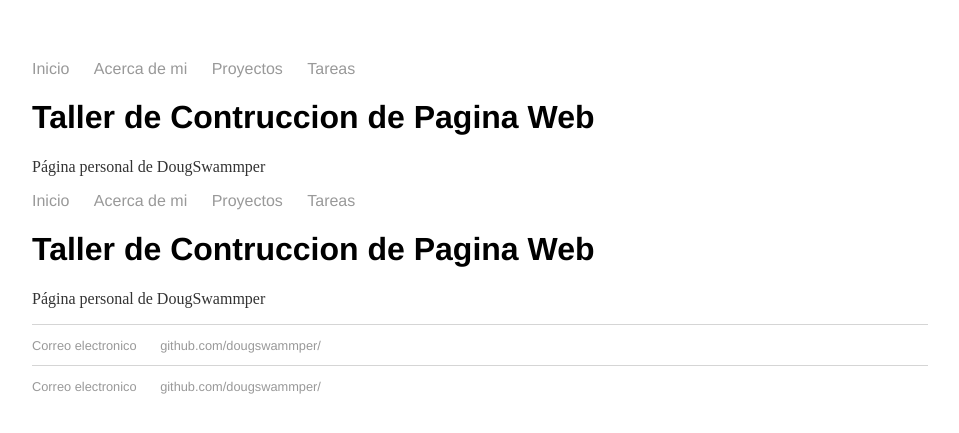
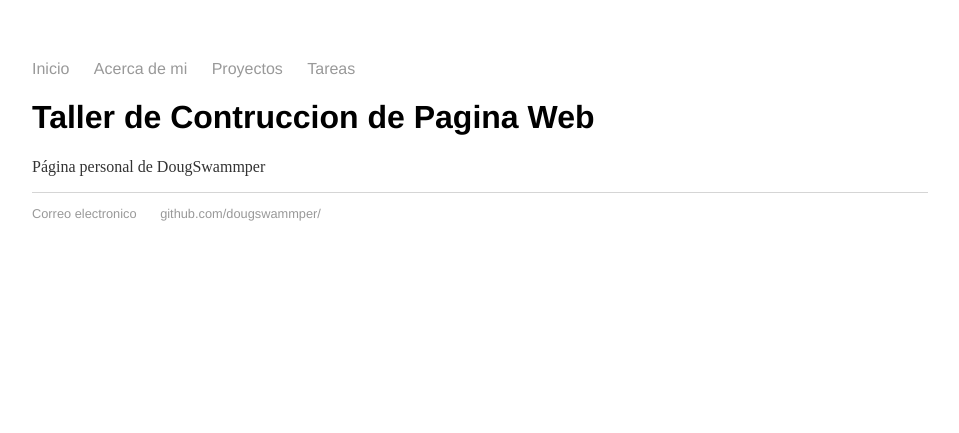
Before and after one commit to DougSwampper/dougswampper.github.io, a Jekyll site: the page built from index.html, in a window 1280 px wide. Shown: the top 433 px of the page, without its empty margins (160-1119 px from the left). Built offline with Jekyll 4.4.1, drawn with Linux system fonts in a browser that asks for light colours.

Commit message:
Update index.html

```diff
--- a/index.html
+++ b/index.html
@@ -5,29 +5,4 @@ title: Ingenieria biomedica
 <div class="blurb">
         <h1>Taller de Contruccion de Pagina Web</h1>
                           <p> Página personal de DougSwammper</p>
-
-<!DOCTYPE html>
-<html>
-        <head>
-             <title> Just Another Awesome Blog </title>
-             <link rel="stylesheet" type="text/css" href="/css/main.css">
-             </head>
-             <body>
-                      <nav>
-                      <ul>
-                           <li><a href="/">Inicio</a></li>
-                           <li><a href="/about">Acerca de mi</a></li>
-                           <li><a href="/project">Proyectos</a></li>
-                           <li><a href="/hw">Tareas</a></li>
-                      </ul>
-                      </nav>
-                      <div class="container">
-                      <div class="blurb">
-                          <h1>Taller de Contruccion de Pagina Web</h1>
-                          <p> Página personal de DougSwammper</p>
-                          </div>
-                          </div>
-                          <footer>
-                          <ul>
-                             <li><a href="/mailto:a20172051@pucp.edu.pe">Correo electronico</a></li>
-                             <li><a href="/https://github.com/pgdougswampper/">github.com/dougswammper/</a></li>
+</div>
```
